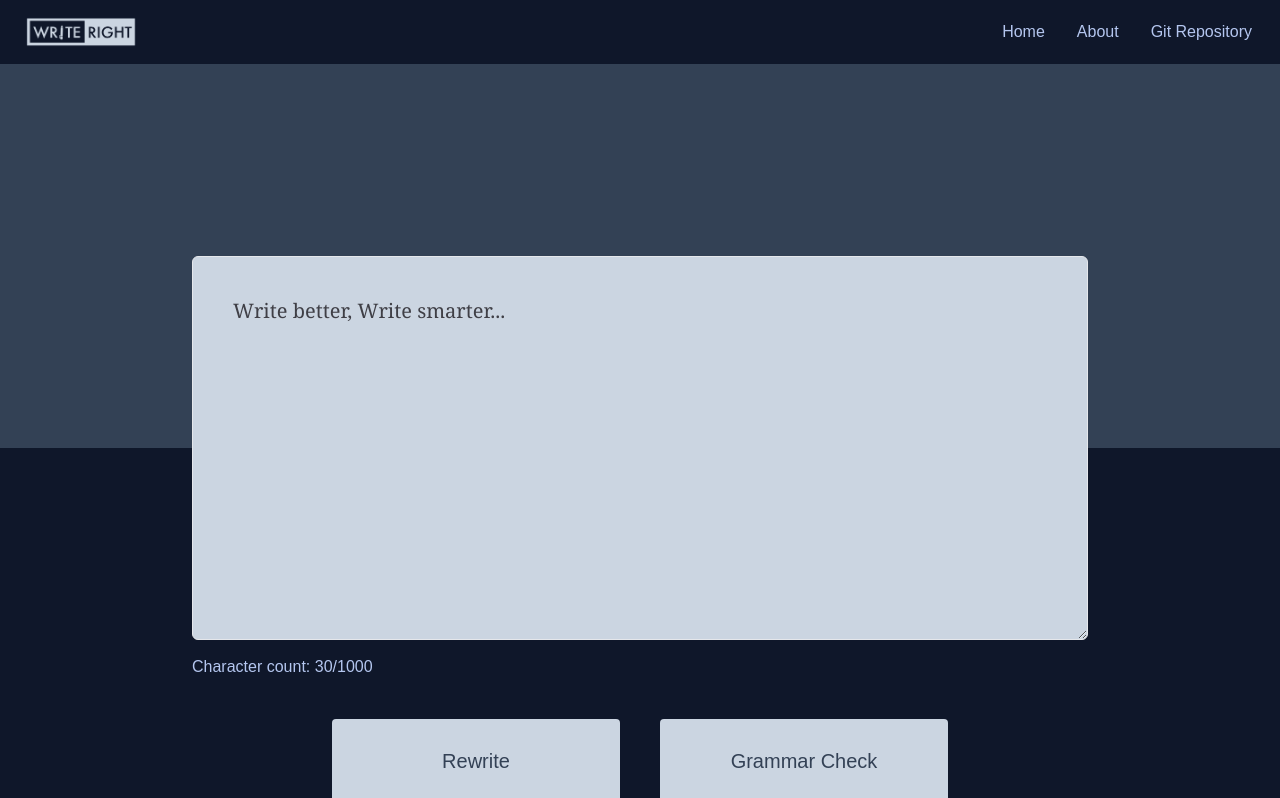
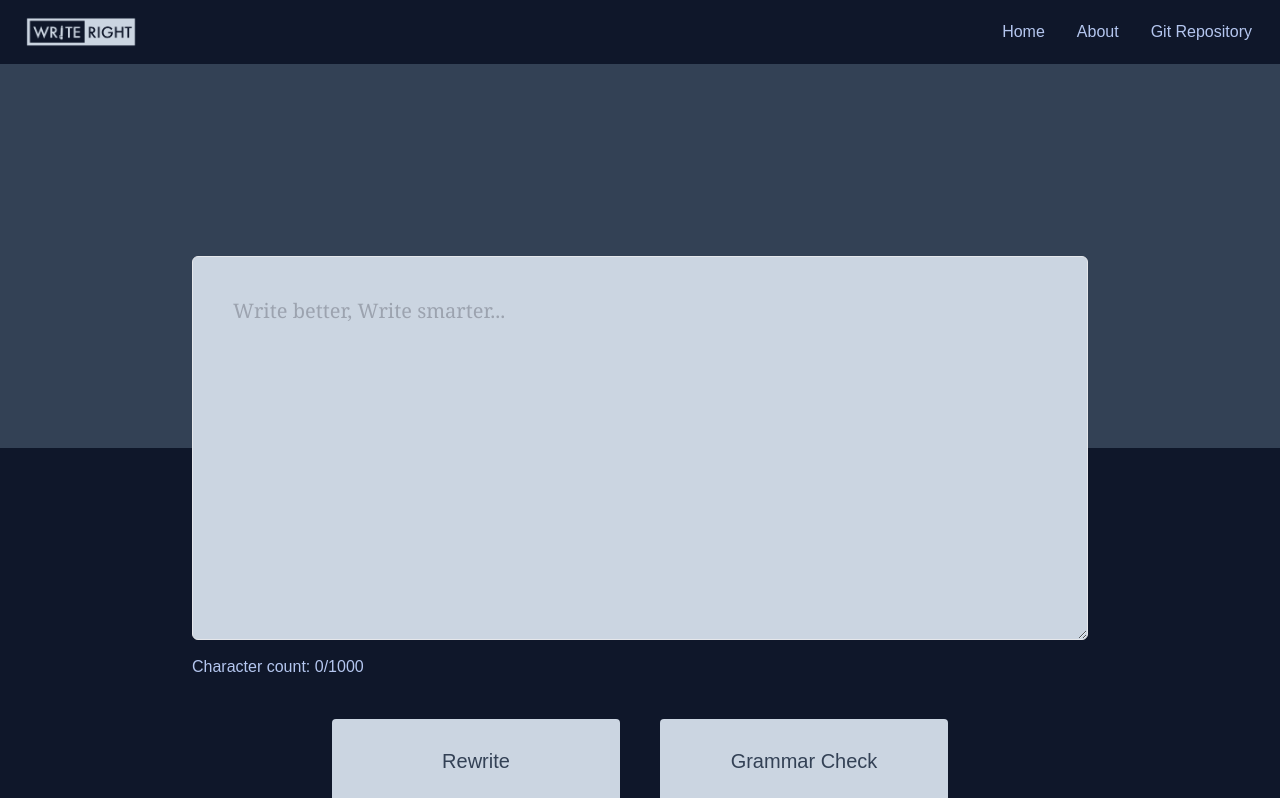
Before and after one commit to HasanC14/WriteRight, a React (Create React App) app in the folder Client/: page / in a window 1280 px wide. Shown: the top 798 px of the page. Built offline with nearby package versions, Linux system fonts and the light colour scheme.

Commit message:
placeholder added on textarea

```diff
--- a/Client/src/Components/Home/Home.js
+++ b/Client/src/Components/Home/Home.js
@@ -5,9 +5,7 @@ import { ToastContainer, toast } from "react-toastify";
 import "react-toastify/dist/ReactToastify.css";
 
 const Home = () => {
-  const [inputValue, setInputValue] = useState(
-    "Write better, Write smarter..."
-  );
+  const [inputValue, setInputValue] = useState("");
   const [apiResponse, setApiResponse] = useState("");
   const [service, setService] = useState("");
 
@@ -140,6 +138,7 @@ const Home = () => {
           <textarea
             onChange={handleInputChange}
             value={inputValue}
+            placeholder="Write better, Write smarter..."
             className="w-full  h-96 p-10 border rounded-md bg-slate-300  text-zinc-700 md:text-xl text-lg font-serif lg:-mt-48 md:-mt-40 -mt-44"
           />
           <p className="mt-2">Character count: {inputValue.length}/1000</p>
@@ -174,7 +173,7 @@ const Home = () => {
             </label>
           </button>
           <button
-            onClick={() => handleSummarizeAPI("Summarize ")}
+            onClick={() => handleSummarizeAPI("Summarize")}
             className="w-72"
           >
             <label
```
